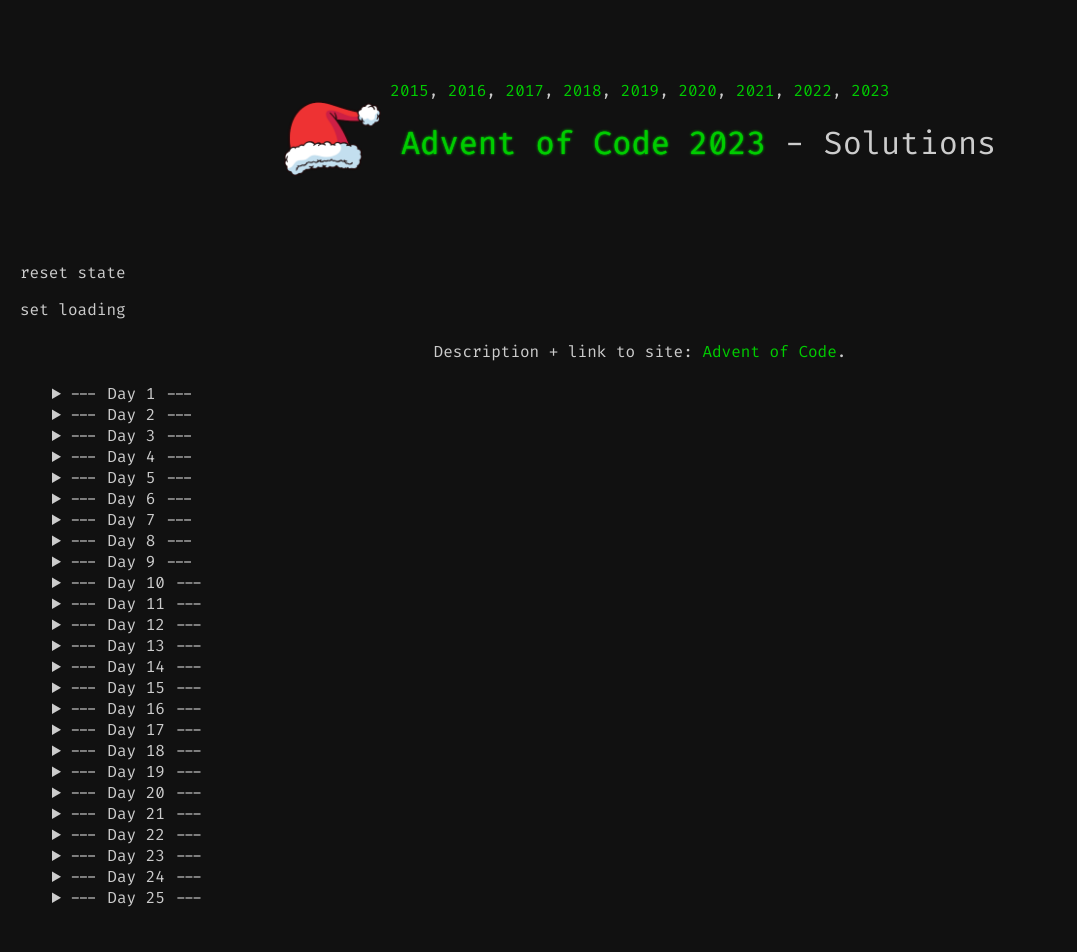
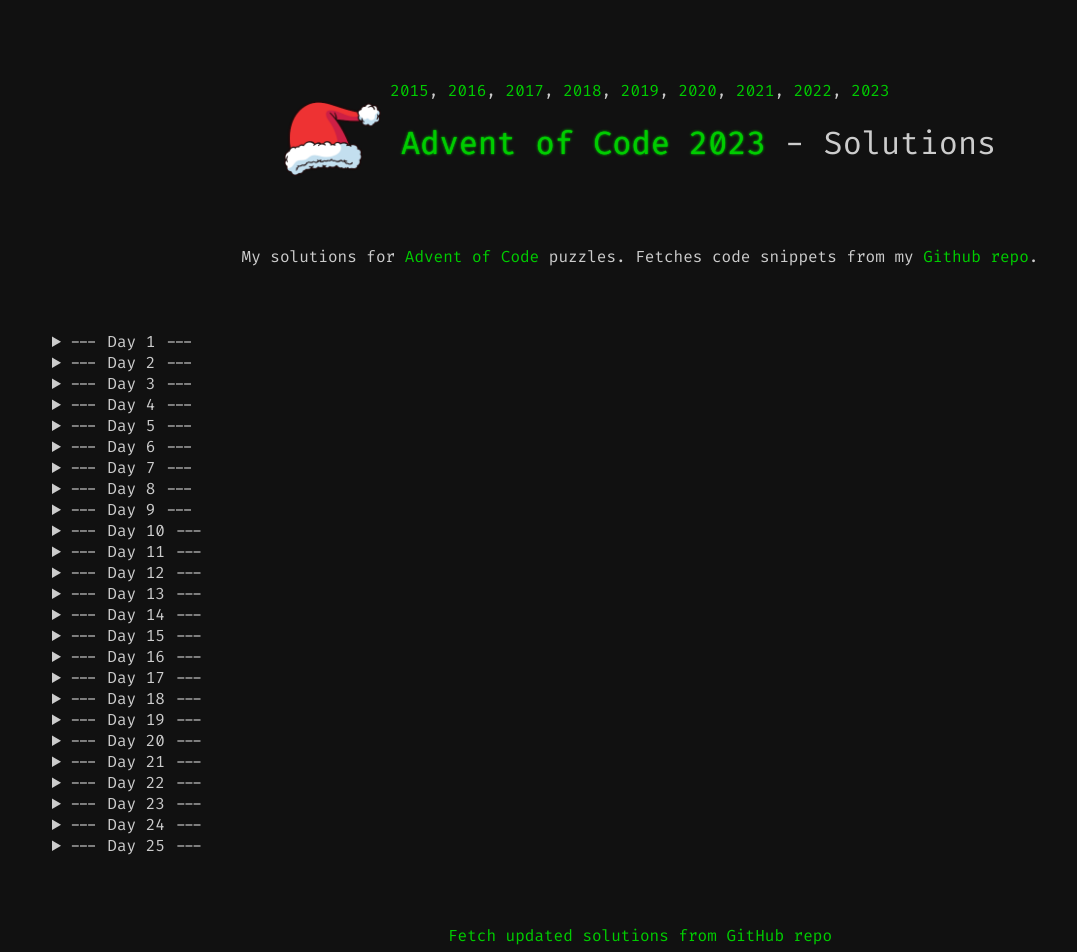
Before and after one commit to jorgenlt/aoc-solutions, a React (Vite) app: page / in a window 1280 px wide. Shown: the top 952 px of the page, without its empty margins (0-1077 px from the left). Before the commit the page ends 928 px from the top, so only its background shows below. Built offline with nearby package versions, Linux system fonts and the light colour scheme; no server answers.

Commit message:
footer and description

```diff
--- a/src/App.jsx
+++ b/src/App.jsx
@@ -1,16 +1,10 @@
 import "./styles/app.scss";
-
+import { useState, useEffect } from "react";
+import { useDispatch, useSelector } from "react-redux";
+import { setYear, fetchCodeSnippetsAsync } from "./features/aoc/aocSlice";
 import Year from "./components/Year";
-import { useDispatch, useSelector } from "react-redux";
-import {
-  setYear,
-  fetchCodeSnippetsAsync,
-  resetState,
-  setLoading,
-} from "./features/aoc/aocSlice";
-import { useEffect } from "react";
 import Loading from "./components/Loading";
-import { useState } from "react";
+import Footer from "./components/Footer";
 
 const App = () => {
   const { currentYear, status, error } = useSelector((state) => state.aoc);
@@ -23,7 +17,7 @@
     setYearVisibility(false);
     setTimeout(() => {
       dispatch(setYear(year));
-      setYearVisibility(true)
+      setYearVisibility(true);
     }, 300);
   };
 
@@ -57,24 +51,34 @@
             />
           </div>
           <h1>
-            <span>Advent of Code <span className={`year ${isYearVisible ? "" : "fade-out"}`}>{currentYear}</span></span> - Solutions
+            <span>
+              Advent of Code{" "}
+              <span className={`year ${isYearVisible ? "" : "fade-out"}`}>
+                {currentYear}
+              </span>
+            </span>{" "}
+            - Solutions
           </h1>
         </div>
       </header>
 
       <main>
         <div>
-          <p onClick={() => dispatch(resetState())}>reset state</p>
-          <p onClick={() => dispatch(setLoading())}>set loading</p>
           <h4>
-            Description + link to site:{" "}
+            My solutions for{" "}
             <a
               href="https://adventofcode.com/"
               target="_blank"
               rel="noreferrer"
             >
               Advent of Code
-            </a>
+            </a>{" "}
+            puzzles. Fetches code snippets from my{" "}
+            <a
+              href="https://github.com/jorgenlt/advent-of-code"
+              target="_blank"
+              rel="noopener noreferrer"
+            >Github repo</a>
             .
           </h4>
         </div>
@@ -85,6 +89,8 @@
 
         <Year isVisible={isYearVisible} />
       </main>
+
+      <Footer />
     </>
   );
 };
--- a/src/components/Day.jsx
+++ b/src/components/Day.jsx
@@ -37,6 +37,7 @@
         )}
         {isPartTwoCompleted && (
           <>
+            <br/>
             <h4>--- Part 2 ---</h4>
             <SyntaxHighlighter
               language="javascript"
--- /dev/null
+++ b/src/components/Footer.jsx
@@ -0,0 +1,20 @@
+import { useDispatch } from "react-redux";
+import { resetState } from "../features/aoc/aocSlice";
+
+const Footer = () => {
+  const dispatch = useDispatch();
+
+  const handleFetchCode = () => {
+    dispatch(resetState());
+  };
+
+  return (
+    <footer>
+      <div>
+        <a onClick={handleFetchCode}>Fetch updated solutions from GitHub repo</a>
+      </div>
+    </footer>
+  );
+};
+
+export default Footer;
--- a/src/features/aoc/aocSlice.js
+++ b/src/features/aoc/aocSlice.js
@@ -101,9 +101,6 @@
       state.status = "idle";
       state.error = null;
     },
-    setLoading(state) {
-      state.status = "loading";
-    },
   },
   extraReducers: (builder) => {
     builder
--- /dev/null
+++ b/src/styles/components/_footer.scss
@@ -0,0 +1,6 @@
+footer {
+  min-height: 10rem;
+  display: flex;
+  justify-content: center;
+  align-items: center;
+}
--- a/src/styles/components/_index.scss
+++ b/src/styles/components/_index.scss
@@ -1,3 +1,4 @@
 @import "puzzle";
 @import "loading";
 @import "year";
+@import "footer";
--- a/src/styles/config/_base.scss
+++ b/src/styles/config/_base.scss
@@ -51,6 +51,7 @@
   div {
     h4 {
       text-align: center;
+      margin: 0 0 4rem 0;
     }
   }
 }
@@ -65,7 +66,7 @@
 
   div {
     h4 {
-      margin: 1rem 0 2rem 0;
+      margin: 2rem 0 1rem 0;
       text-align: left;
     }
   }
```
